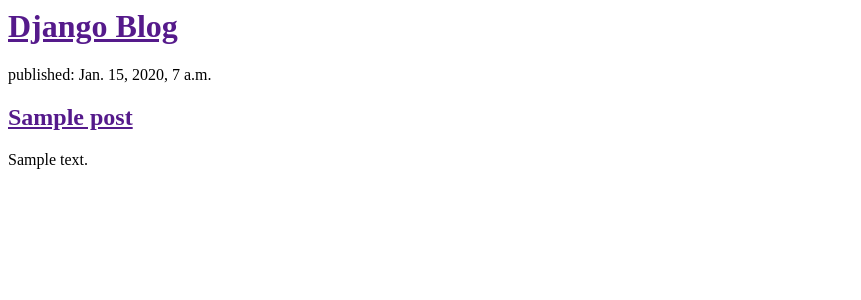
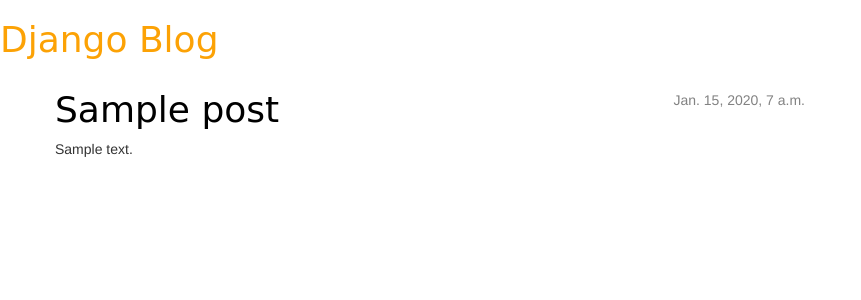
Before and after one commit to lucasb/django19, a Django app: template blog/templates/blog/post_list.html in a window 1280 px wide. Shown: the top 300 px of the page, without its empty margins (0-861 px from the left). Run offline with Django 3.2, Linux system fonts and the light colour scheme; the template is opened without the code that fills it: values that come from a table or form of the project are taken from there, others are empty; tables that the repository leaves empty hold one stand-in row (values such as "Sample post"); some libraries are stand-ins or nearby versions.

Commit message:
Add static files, bootstrap and css to project.

```diff
--- /dev/null
+++ b/blog/static/css/blog.css
@@ -0,0 +1,51 @@
+a {
+    color: #FCA205;
+}
+
+.page-header {
+    background-color: #ff9400;
+    margin-top: 0;
+    padding: 20px 20px 20px 40px;
+}
+
+.page-header h1, .page-header h1 a, .page-header h1 a:visited, .page-header h1 a:active {
+    color: #ffffff;
+    font-size: 36pt;
+    text-decoration: none;
+}
+
+.content {
+    margin-left: 40px;
+}
+
+h1, h2, h3, h4 {
+    font-family: 'Lobster', cursive;
+}
+
+.date {
+    float: right;
+    color: #828282;
+}
+
+.save {
+    float: right;
+}
+
+.post-form textarea, .post-form input {
+    width: 100%;
+}
+
+.top-menu, .top-menu:hover, .top-menu:visited {
+    color: #ffffff;
+    float: right;
+    font-size: 26pt;
+    margin-right: 20px;
+}
+
+.post {
+    margin-bottom: 70px;
+}
+
+.post h1 a, .post h1 a:visited {
+    color: #000000;
+}
--- a/blog/templates/blog/post_list.html
+++ b/blog/templates/blog/post_list.html
@@ -1,17 +1,29 @@
+{% load staticfiles %}
 <html>
     <head>
         <title>Django Blog</title>
+        <link rel="stylesheet" href="//maxcdn.bootstrapcdn.com/bootstrap/3.2.0/css/bootstrap.min.css">
+        <link rel="stylesheet" href="//maxcdn.bootstrapcdn.com/bootstrap/3.2.0/css/bootstrap-theme.min.css">
+        <link rel="stylesheet" href="{% static 'css/blog.css' %}">
     </head>
     <body>
         <div>
-            <h1><a href="">Django Blog</a></h1>
+            <h1><a href="/">Django Blog</a></h1>
         </div>
-        {% for post in posts %}
-          <div>
-              <p>published: {{ post.published_date }}</p>
-              <h2><a href="">{{ post.title }}</a></h2>
-              <p>{{ post.text|linebreaks }}</p>
-          </div>
-        {% endfor %}
+        <div class="content container">
+            <div class="row">
+                <div class="col-md-8">
+                    {% for post in posts %}
+                        <div class="post">
+                            <div class="date">
+                                {{ post.published_date }}
+                            </div>
+                            <h1><a href="">{{ post.title }}</a></h1>
+                            <p>{{ post.text|linebreaks }}</p>
+                        </div>
+                    {% endfor %}
+                </div>
+            </div>
+        </div>
     </body>
 </html>
```
